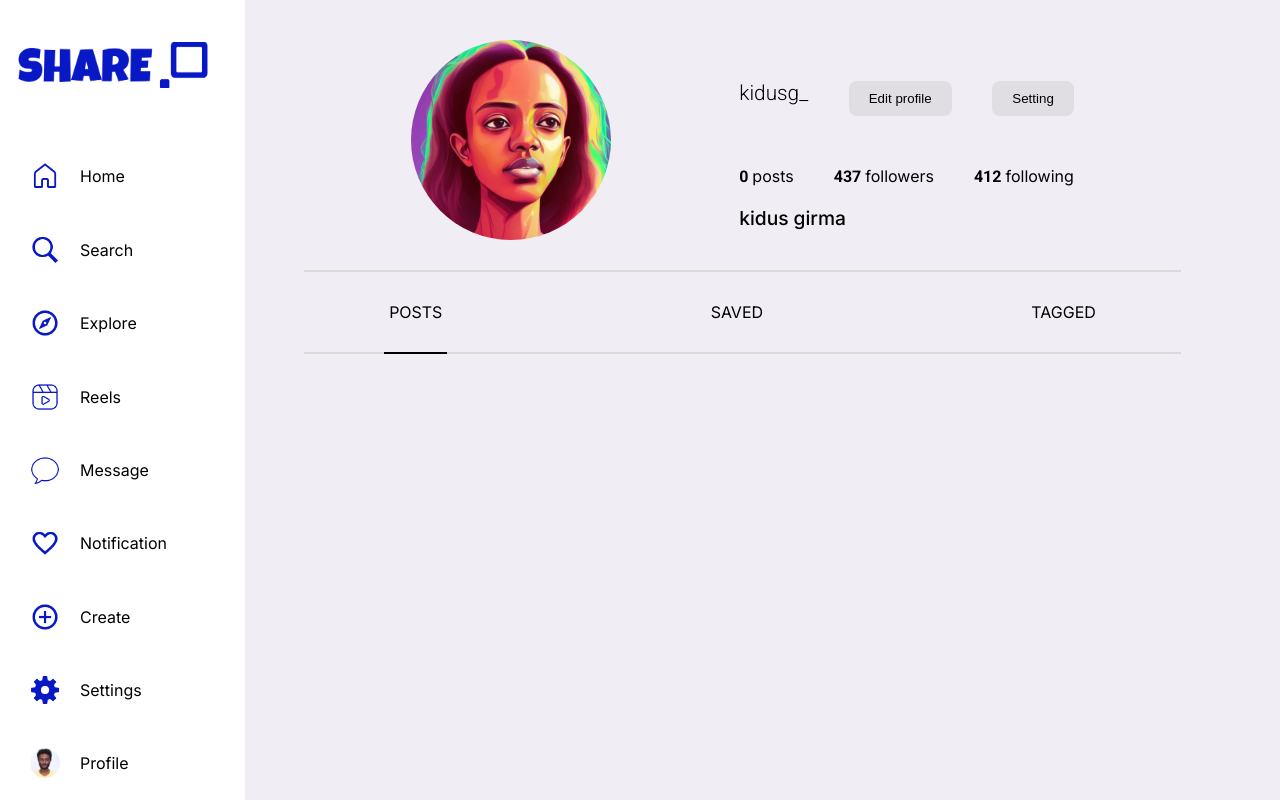
After one commit to Kidus-github/Share-Socialmedia, a PHP site: page /profile.html in a window 1280 px wide. The commit adds this page. Run offline with PHP 8.4, Linux system fonts and the light colour scheme.

Commit message:
created new objects and modified profile page

```diff
--- /dev/null
+++ b/css/profile.css
@@ -0,0 +1,141 @@
+/* .container{
+    background-color: blue;
+} */
+.profile-wrapper{
+
+    width: 100%;
+    display: flex;
+    flex-direction: column;
+    align-items: center;
+    gap: 20px;
+
+}
+.even-columns{
+    display: flex;
+    justify-content: space-around;
+    align-items: center;
+    gap: 10px;
+}
+.profile-pic{
+    background-image: url(/img/photos-to-be-used/biya1.png);
+    background-repeat: no-repeat;
+    background-size:cover;
+    border-radius: 100vh;
+    width: 100px;
+    height: 100px;
+    transition: width 500ms ease-in-out, height 500ms ease-in-out;
+}
+.profile-details .edit-profile{
+    display: flex;
+    justify-content: space-between;
+
+    padding: 30px 0px;
+}
+.edit-profile .user_name{
+    font-weight: 300;
+    font-size: 1.3em;
+    font-family: 'Roboto', sans-serif;
+}
+.edit-profile .btn{
+    background-color: rgba(187, 187, 187, 0.301);
+    padding: 10px 20px;
+    border-radius: 8px;
+    font-weight: 500;
+    border: none;
+
+
+}
+.profile-details{
+    display: flex;
+    flex-direction: column;
+    gap: 20px;
+}
+
+.profile-counts{
+    display: flex;
+    gap: 40px;
+}
+.profile-counts span{
+    font-weight: bold;
+    font-family: 'Roboto', sans-serif;
+}
+.profile-user{
+    font-size: 1.2em;
+    font-weight:500;
+}
+.options{
+    width: 100%;
+    display: flex;
+    justify-content: space-around;
+
+}
+.posts{
+    position: relative;
+    cursor: pointer;
+}
+.saved{
+    position: relative;
+    cursor: pointer;
+}
+.tagged{
+    position: relative;
+    cursor: pointer;
+}
+.posts::after{
+    content: '';
+    position: absolute;
+    width: calc(100% + 10px);
+    height: 2px;
+    background-color: black;
+    top: 50px;
+    left: -5px;
+}
+.saved:hover::after{
+    content: '';
+    position: absolute;
+    width: calc(100% + 10px);
+    height: 2px;
+    background-color: black;
+    top: 50px;
+    left: -5px;
+}
+.tagged:hover::after{
+    content: '';
+    position: absolute;
+    width: calc(100% + 10px);
+    height: 2px;
+    background-color: black;
+    top: 50px;
+    left: -5px;
+}
+@media (min-width: 798px) {
+    .profile-pic{
+        width: 120px;
+        height: 120px;
+    }
+    .even-columns{
+        gap: 2em;
+    }
+
+}
+
+@media (min-width: 968px)  {
+    .profile-pic{
+        width: 150px;
+        height: 150px;
+    }
+    .even-columns{
+        gap: 4em;
+    }
+
+}
+@media (min-width: 1168px) {
+    .profile-pic{
+        width: 200px;
+        height: 200px;
+    }
+    .even-columns{
+        gap: 8em;
+    }
+
+}
--- a/css/style.css
+++ b/css/style.css
@@ -216,7 +216,7 @@ header .header_right .search input{
     gap: 10px;
     position: relative;
 }
-.main .create-window .hr{
+.hr{
     background-color: #D9D9D9;
     width: 90%;
     height: 2px;
--- a/index.php
+++ b/index.php
@@ -12,6 +12,7 @@
 
 
 </head>
+<body>
     <header>
         <nav>
 
--- /dev/null
+++ b/profile.html
@@ -0,0 +1,120 @@
+<!DOCTYPE html>
+<html lang="en">
+<head>
+    <meta charset="UTF-8">
+    <meta http-equiv="X-UA-Compatible" content="IE=edge">
+    <meta name="viewport" content="width=device-width, initial-scale=1.0">
+    <title>Share | Profile</title>
+    <link rel="stylesheet" href="/css/profile.css">
+    <link rel="stylesheet" href="/css/style.css">
+    <link rel="stylesheet" href="https://cdnjs.cloudflare.com/ajax/libs/font-awesome/6.0.0-beta3/css/all.min.css" integrity="sha512-Fo3rlrZj/k7ujTnHg4CGR2D7kSs0v4LLanw2qksYuRlEzO+tcaEPQogQ0KaoGN26/zrn20ImR1DfuLWnOo7aBA==" crossorigin="anonymous" referrerpolicy="no-referrer" />
+</head>
+<body>
+    <header>
+        <nav>
+
+                <a href="#"><div class="logo"></div></a>
+
+                <div class="header_right">
+                <div class="search">
+                    <i class="fa fa-search"></i>
+                    <input type="text" name="search" id="search" placeholder="Search">
+                </div>
+                <div class="header_message">
+                    <img src="img/icons-to-be-used/message1/icons8-speech-bubble-50.png" class="message-img icon">
+                </div>
+            </div>
+        </nav>
+    </header>
+
+    <div class="left_sider">
+
+        <div class="navigation">
+            <div class="nav-logo">
+                <a href="#" class="logo-left"><div id="nav-logo" class="logo-left-nav"></div></a>
+            </div>
+                <div class="Home flex nav-property">
+                    <img src="img/icons-to-be-used/home2/icons8-home-48.png" class="home-img icon">
+                    <h3>Home</h3>
+                </div>
+                <div class="Search nav-property" id="nav-search">
+                    <img src="img/icons-to-be-used/search2/icons8-search-50.png" class="search-img icon" >
+                    <h3>Search</h3>
+                </div>
+
+                <div class="Explore nav-property">
+                    <img src="img/icons-to-be-used/explore1.1/icons8-compass-48.png" class="explore-img icon">
+                    <h3>Explore</h3>
+                </div>
+                <div class="Reels nav-property">
+                    <img src="img/icons-to-be-used/reel1/icons8-instagram-reels-50.png" class="reels-img icon">
+                    <h3>Reels</h3>
+                </div>
+                <div class="Message nav-property" id="nav-msg">
+                    <img src="img/icons-to-be-used/message1/icons8-speech-bubble-50.png" class="message-img icon" >
+                    <h3>Message</h3>
+                </div>
+                <div class="Notification nav-property">
+                    <img src="img/icons-to-be-used/notification2.1/icons8-favorite-48.png" class="notification-img icon">
+                    <h3>Notification</h3>
+                </div>
+                <div class="Create nav-property">
+                    <img src="img/icons-to-be-used/create1.1/icons8-plus-48.png" class="create-img icon">
+                    <h3>Create</h3>
+                </div>
+                <div class="Settings nav-property" id="nav-setting">
+                    <img src="img/icons-to-be-used/setting1/icons8-settings-50.png" class="setting-img icon">
+                    <h3>Settings</h3>
+                </div>
+                <div class="user nav-property">
+                    <img src="img/photos-to-be-used/4.jpg" class="profile icon">
+                    <h3>Profile</h3>
+                 <!-- This div contains navigation links to various sections of the website, such as Home, Search, Explore, etc. -->
+                </div>
+        </div>
+        </div>
+        <div class="wrapper container">
+        <div class="profile-wrapper">
+            <div class="even-columns">
+                <div class="profile-pic">
+
+                </div>
+                <div class="profile-details">
+                    <div class="edit-profile">
+                        <h5 class="user_name">kidusg_</h5>
+                        <button class="edit-btn btn">Edit profile</button>
+                        <button class="settings btn">Setting</button> <!--to be changed-->
+                    </div>
+                    <div class="profile-counts">
+                        <div>
+                            <p><span>0 </span>posts</p>
+                        </div>
+                        <div>
+                            <p><span>437 </span>followers</p>
+                        </div>
+                        <div>
+                            <p><span>412 </span>following</p>
+                        </div>
+                    </div>
+                    <div class="profile-user">kidus girma</div>
+                </div>
+            </div>
+            <!-- <div class="hlight">
+                <div></div>
+                <div>create</div>
+            </div> -->
+
+            <div class="hr"></div>
+            <div class="options">
+                <div class="posts">POSTS</div>
+                <div class="saved">SAVED</div>
+                <div class="tagged">TAGGED</div>
+            </div>
+            <div class="hr"></div>
+        </div>
+    </div>
+
+</body>
+</html>
+<script src="js/index.js"></script>
+<script src="profile.js"></script>
```
Also changed, not shown: js/friends.js (added, +19 -0 lines), js/message.js (added, +22 -0 lines), js/post.js (added, +21 -0 lines), js/user.js (added, +35 -0 lines), validation.php (+27 -27 lines).
